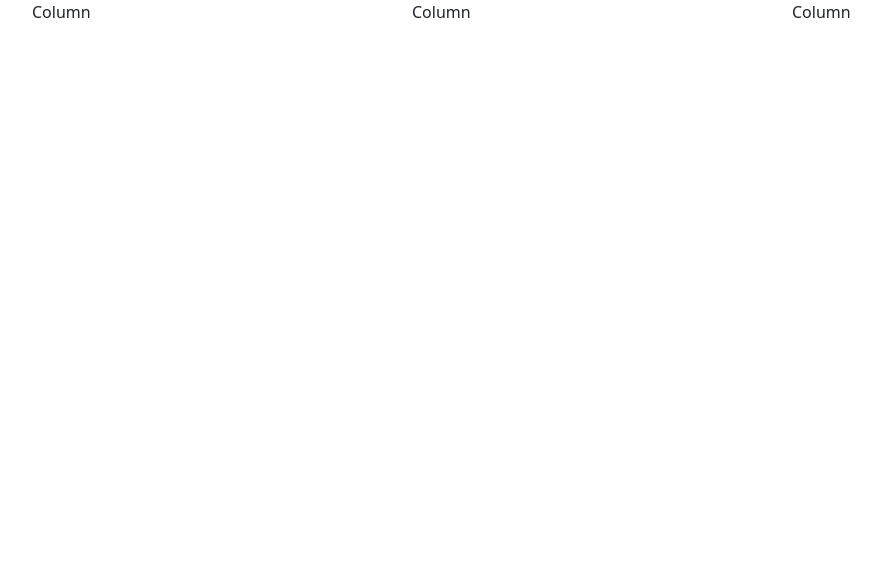
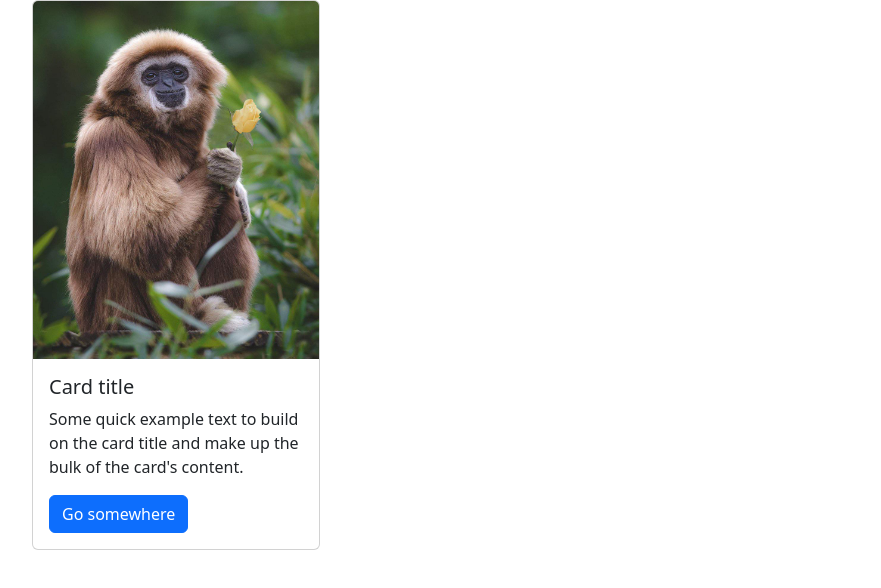
Before and after one commit to AnamariaBucur/itfactory, a plain HTML site: page index.html in a window 1280 px wide. Shown: the whole page, without its empty margins (50-931 px from the left). Drawn offline with nearby package versions, Linux system fonts and the light colour scheme.

Commit message:
am adugat o coloana cu un card

```diff
--- a/index.html
+++ b/index.html
@@ -9,15 +9,25 @@
   <body>
     <div class="container">
         <div class="row">
-          <div class="col">
-            Column
-          </div>
-          <div class="col">
-            Column
-          </div>
-          <div class="col">
-            Column
-          </div>
+            <div class="container">
+                <div class="row">
+
+                  <div class="col">
+                    <div class="card" style="width: 18rem">
+                      <img src="alecu.jpg" class="card-img-top" alt="Alecu" />
+                      <div class="card-body">
+                        <h5 class="card-title">Card title</h5>
+                        <p class="card-text">
+                          Some quick example text to build on the card title and make up
+                          the bulk of the card's content.
+                        </p>
+                        <a href="#" class="btn btn-primary">Go somewhere</a>
+                      </div>
+                    </div>
+                  </div>
+
+                </div>
+              </div>
         </div>
       </div>
 </body>
```
Also changed, not shown: alecu.jpg (added).
